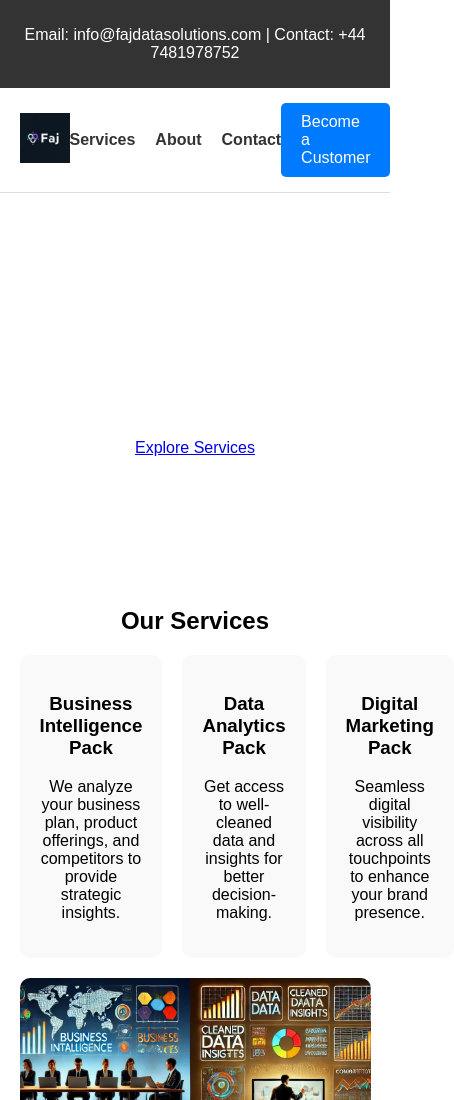
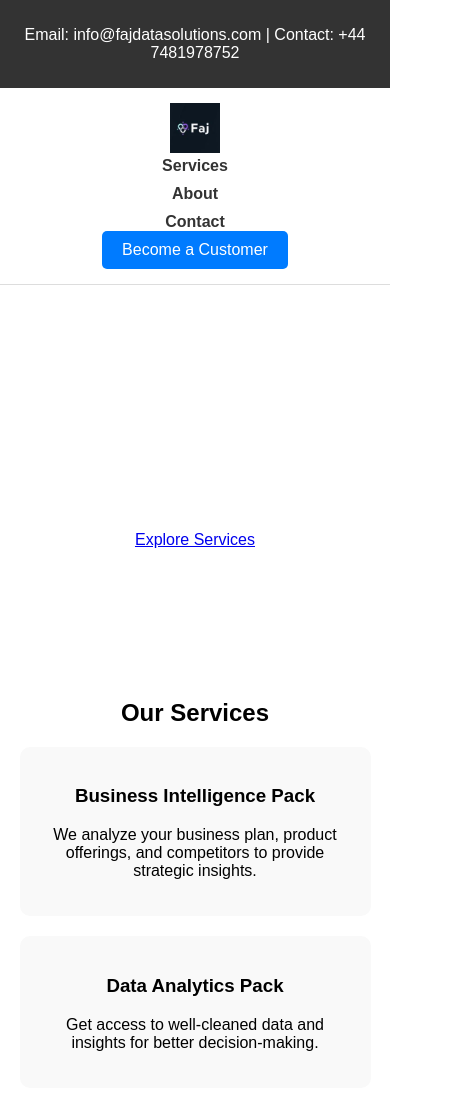
Before and after one commit to bbolaji/FAJ-Data-solutions, a plain HTML site: page index.html in a window 390 px wide. Shown: the top 1100 px of the page, 454 px wide, since content can reach past the window. Drawn offline with Linux system fonts and the light colour scheme.

Commit message:
Update styles.css

```diff
--- a/styles.css
+++ b/styles.css
@@ -31,6 +31,7 @@ header {
     display: flex;
     justify-content: space-between;
     align-items: center;
+    flex-wrap: wrap;
 }
 
 .logo img {
@@ -53,6 +54,11 @@ nav ul li a {
     text-decoration: none;
     color: #333;
     font-weight: bold;
+    transition: color 0.3s;
+}
+
+nav ul li a:hover {
+    color: #007BFF;
 }
 
 .btn-primary {
@@ -61,6 +67,11 @@ nav ul li a {
     padding: 10px 20px;
     border-radius: 5px;
     text-decoration: none;
+    transition: background 0.3s;
+}
+
+.btn-primary:hover {
+    background: #0056b3;
 }
 
 /* Hero Section */
@@ -81,6 +92,7 @@ nav ul li a {
     display: flex;
     justify-content: space-between;
     gap: 20px;
+    flex-wrap: wrap;
 }
 
 .service-item {
@@ -88,6 +100,11 @@ nav ul li a {
     padding: 20px;
     background: #f9f9f9;
     border-radius: 10px;
+    transition: transform 0.3s;
+}
+
+.service-item:hover {
+    transform: translateY(-5px);
 }
 
 .services-image {
@@ -128,4 +145,26 @@ nav ul li a {
     border: none;
     border-radius: 5px;
     cursor: pointer;
+    transition: background 0.3s;
 }
+
+#contact-form button:hover {
+    background: #0056b3;
+}
+
+/* Responsive Styles */
+@media (max-width: 768px) {
+    .header-container {
+        flex-direction: column;
+        text-align: center;
+    }
+
+    nav ul {
+        flex-direction: column;
+        gap: 10px;
+    }
+
+    .service-list {
+        flex-direction: column;
+    }
+}
```
